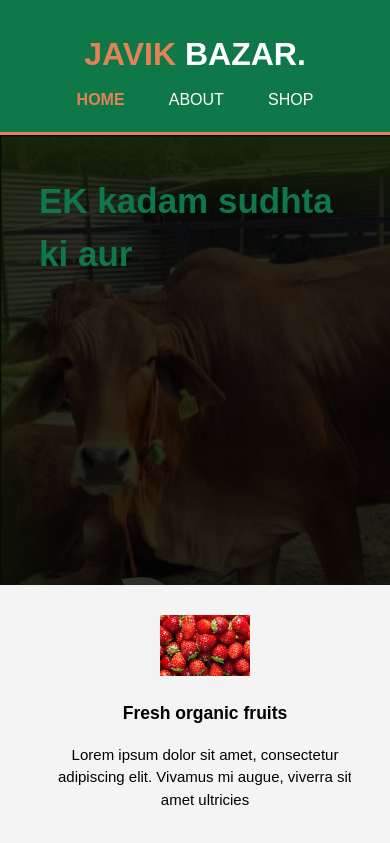
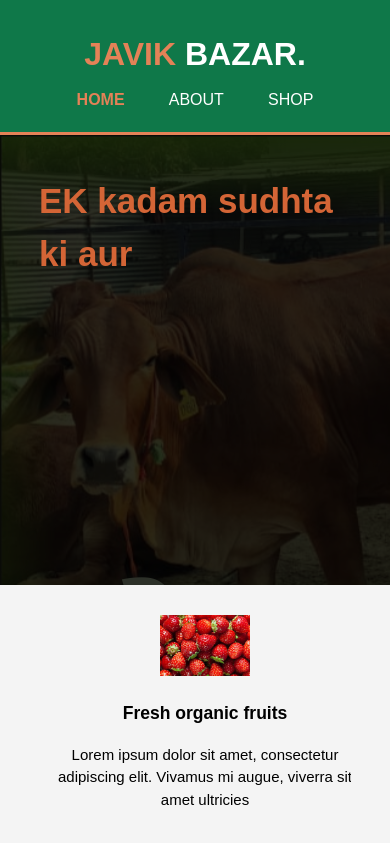
Before and after one commit to zetacollab/AshaFragrancesWebsite, a plain HTML site: page index.html in a window 390 px wide. Shown: the top 843 px of the page. Drawn offline with Linux system fonts and the light colour scheme.

Commit message:
showcase color change

```diff
--- a/style.css
+++ b/style.css
@@ -87,7 +87,7 @@ body{
     background-color: rgb(22, 24, 20);
     background-size: auto auto;
     text-align:left;
-    color:#0f7849;
+    color:#d46536;
   }
 
 
@@ -186,11 +186,10 @@ body{
 
     #showcase h1{
       margin-top:40px;
-    }
-    #showcase h1{
       font-size:35px;
       margin-bottom:10px;
     }
+
 
     #newsletter button, .quote button{
       display:block;
```
